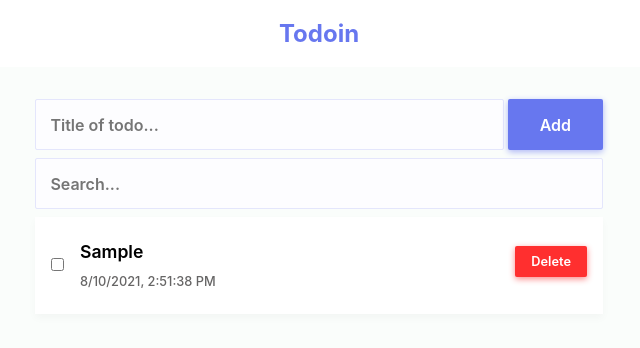
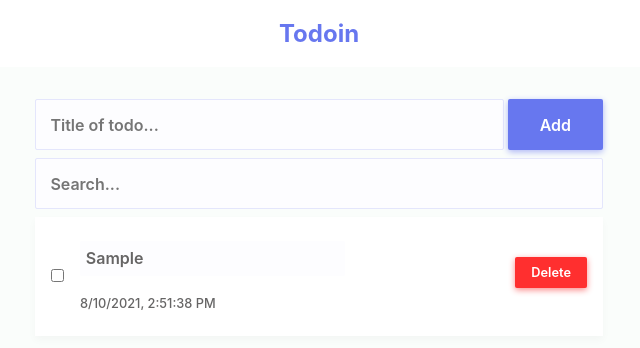
Before and after one commit to muhammadpauzi/todoin-app, a Svelte app: page / in a window 1280 px wide. Both pictures are taken after typing "Sample" into the empty fields and a click on the button "Add". Shown: the top 348 px of the page, without its empty margins (321-961 px from the left). Built offline with nearby package versions, Linux system fonts and the light colour scheme.

Commit message:
Implement edit todo and fix autofocus in input

```diff
--- a/src/components/Todo.svelte
+++ b/src/components/Todo.svelte
@@ -1,7 +1,10 @@
 <script>
     import Button from "../shared/Button.svelte";
+    import Input from "../shared/Input.svelte";
     import todosStore, {
         deleteTodo,
+        editTodo,
+        getTodoById,
         setIsCompleteTodo,
     } from "../stores/todosStore";
     export let todo;
@@ -12,6 +15,12 @@
 
     const handleIsComplete = (id) => {
         $todosStore = setIsCompleteTodo(id);
+    };
+
+    const handleEditTodo = (id, value) => {
+        const todoById = getTodoById(id);
+        todoById.title = value;
+        $todosStore = editTodo(todoById);
     };
 </script>
 
@@ -27,7 +36,13 @@
         />
     </div>
     <div class="flex-1">
-        <h2 class="mb-1">{todo.title}</h2>
+        <h2 class="mb-1">
+            <Input
+                value={todo.title}
+                className="todo-input"
+                on:input={(e) => handleEditTodo(todo.id, e.target.value)}
+            />
+        </h2>
         <span class="text-gray"
             >{new Date(todo.dateCreated).toLocaleString()}</span
         >
@@ -45,9 +60,9 @@
         background-color: var(--white);
     }
 
-    .todo.is-complete h2 {
+    /* .todo.is-complete h2 {
         text-decoration: line-through;
-    }
+    } */
 
     .todo.is-complete {
         background-color: var(--gray-1);
--- a/src/shared/Input.svelte
+++ b/src/shared/Input.svelte
@@ -2,11 +2,20 @@
     export let placeholder = "";
     export const required = true;
     export let value = "";
+    export let className = "";
     export const autofocus = false;
 </script>
 
 <!-- svelte-ignore a11y-autofocus -->
-<input type="text" {placeholder} required bind:value on:input autofocus />
+<input
+    type="text"
+    {placeholder}
+    required
+    bind:value
+    on:input
+    {autofocus}
+    class={className}
+/>
 
 <style>
     input {
@@ -30,4 +39,14 @@
         color: var(--black);
         box-shadow: 0 4px 8px rgb(172, 181, 246, 0.2);
     }
+
+    input.todo-input {
+        width: fit-content;
+        border-color: transparent;
+        padding: 0.4rem 0.3rem;
+    }
+
+    input.todo-input:focus {
+        border: 1px solid var(--primary);
+    }
 </style>
--- a/src/stores/todosStore.js
+++ b/src/stores/todosStore.js
@@ -55,6 +55,17 @@ const deleteTodo = id => {
     return sortTodos(todos);
 }
 
+const editTodo = editedTodo => {
+    const todos = getCurrentTodos().map(todo => {
+        if (todo.id === editedTodo.id) {
+            todo.title = editedTodo.title;
+        }
+        return todo
+    });
+    localStorage.setItem('todos', JSON.stringify(todos));
+    return sortTodos(todos);
+}
+
 const setIsCompleteTodo = id => {
     const todos = getCurrentTodos().map(todo => {
         if (todo.id === id) {
@@ -66,6 +77,10 @@ const setIsCompleteTodo = id => {
     return sortTodos(todos);
 }
 
+const getTodoById = (id) => {
+    return getCurrentTodos().find(todo => todo.id === id);
+}
+
 const todosStore = writable(getCurrentTodos());
 
 export default todosStore;
@@ -73,5 +88,7 @@ export {
     getCurrentTodos,
     saveTodo,
     deleteTodo,
-    setIsCompleteTodo
+    setIsCompleteTodo,
+    getTodoById,
+    editTodo
 }
```
